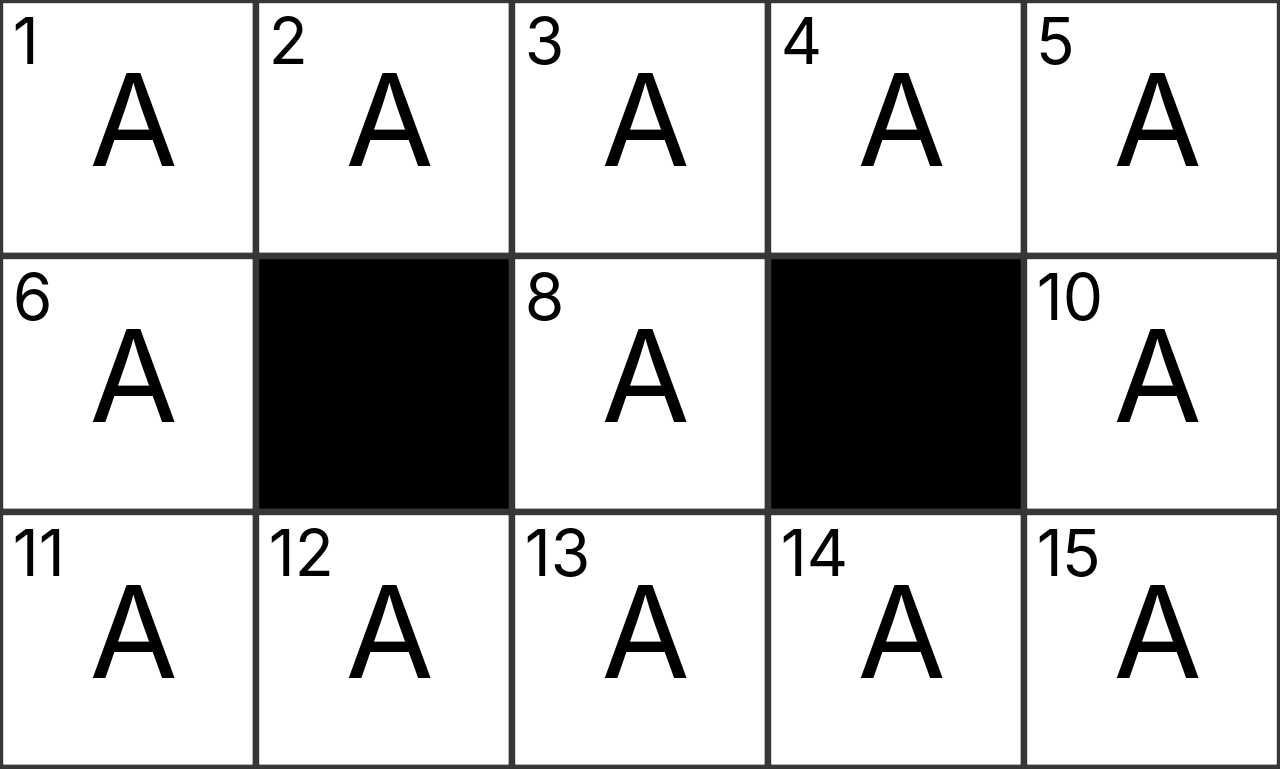
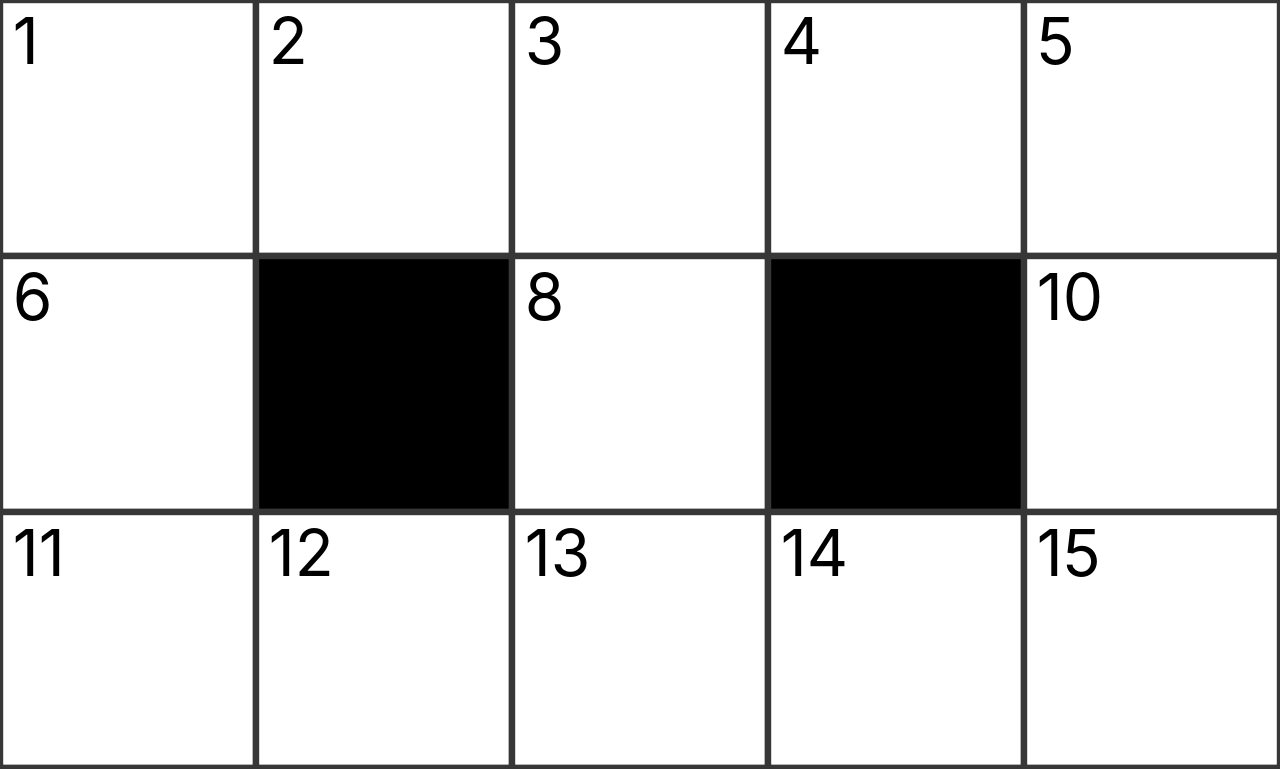
Before and after one commit to sh4nth/crossword, a React (Create React App) app: page / in a window 1280 px wide. Shown: the top 769 px of the page. Built offline with nearby package versions, Linux system fonts and the light colour scheme.

Commit message:
Make the squares clickable to black out or not

```diff
--- a/src/Crossword.tsx
+++ b/src/Crossword.tsx
@@ -1,8 +1,8 @@
 import React, { Component } from 'react';
-import { Square, boxSize } from "./Square";
+import { Square, boxSize, BoxState } from "./Square";
 
 type State = {
-    boxes: Array<Square>;
+    boxes: Array<Array<BoxState>>;
 };
 
 function shouldBeBlack(i:number, j:number) {
@@ -13,33 +13,38 @@ function shouldBeBlack(i:number, j:number) {
 const N = 5;
 
 export class Crossword extends Component<{}, State> {
+
+
+    // public onKeyPress(key: KeyboardEvent) {
+    //     console.log("keyEvent");
+    //     this.setState(state => {
+    //         const list = ;
+    //         state.boxes[0][0].letter = "A";
+    //         return state.boxes;
+    //     });
+    // }
+
     constructor(props: State) {
         super(props);
         let boxes = [];
         for (var i = 0; i < N; i++) {
+            let row = []
             for (var j = 0; j < N; j++) {
-                boxes.push(new Square({id: "B" + i + "-" + j, fillable: shouldBeBlack(i,j), letter: "A", x: i, y: j, clueNumber:"" + (1+i+N*j) }));
+                row.push({id: i + "-" + j, fillable: shouldBeBlack(i,j), letter: "", x: i, y: j, clueNumber:"" + (1+i+N*j) });
             }
+            boxes.push(row);
         }
         this.state = { boxes: boxes };
-    }
-
-    renderBoxes = () => {
-        let renderedBoxes: Array<any> = [];
-        this.state.boxes.forEach(box => {
-            renderedBoxes.push(box.render());
-        });
-        return renderedBoxes;
-    };
-
-    public componentDidMount() {
-        console.log("ComponentDidMount Crossword");
     }
 
     render() {
         return (<div className="Crossword">
             <svg id="crossword-svg" viewBox={"0 0 " + N*boxSize + " " + N*boxSize} xmlns="http://www.w3.org/2000/svg">
-                {this.renderBoxes()}
+                {this.state.boxes.map((row) => (
+                    row.map((b) =>
+                    <Square key={b.id} fillable={b.fillable} y={b.y} x={b.x} id={b.id} letter={b.letter} clueNumber={b.clueNumber} />
+                    )
+                ))}
             </svg>
         </div>);
     }
--- a/src/Square.tsx
+++ b/src/Square.tsx
@@ -1,7 +1,7 @@
-import React, { Component, CSSProperties, SVGAttributes } from 'react';
+import React, { Component, CSSProperties, SVGAttributes, KeyboardEvent } from 'react';
 
 
-export type State = {
+export type BoxState = {
     x: number
     y: number
     id: string
@@ -41,37 +41,55 @@ const textStyle = {
 const groupStyle = {
     pointerEvents: 'bounding-box'
 };
-export class Square extends Component<{}, State> {
-    constructor(props: State) {
+export class Square extends Component<BoxState, BoxState> {
+    constructor(props: BoxState) {
         super(props);
-        this.state = props;
-    }
-
-    public componentDidMount() {
-        console.log("ComponentDidMount" + this.state.id);
+        this.state = {
+            x: props.x,
+            y: props.y,
+            id: props.id,
+            letter: props.letter,
+            clueNumber: props.clueNumber,
+            fillable: props.fillable,
+        };
     }
 
     public onClick() {
-        console.log("clicked " + this.state.id);
-        let oldFillable = this.state.fillable;
-        if (this.componentDidMount) {
         this.setState((state) => {
-            return {fillable: !state.fillable};
+            return { fillable: !state.fillable };
         });
-        } else {
-            console.log("DID NOT MOUNT + " + this.state.id);
-        }
-        console.log("Now ... " + this.state.id + " tried " + !oldFillable + ", and is " + this.state.fillable);
     }
 
     public render() {
-        console.log("Rendering ... " + this.state.id + " is " + this.state.fillable);
         let svgElements = [];
-        svgElements.push(<rect key={"box" + this.state.id} onClick={(e) => this.onClick()} x={this.state.x * boxSize} y={this.state.y * boxSize} width={boxSize} height={boxSize} style={getStyle(this.state.fillable)}></rect>);
+        svgElements.push(
+            <rect
+            key={"box" + this.state.id}
+                onClick={(e) => this.onClick()}
+                x={this.state.x * boxSize}
+                y={this.state.y * boxSize}
+                width={boxSize}
+                height={boxSize}
+                style={getStyle(this.state.fillable)}>
+            </rect>);
         if (this.state.fillable) {
-            svgElements.push(<text key={"letter" + this.state.id} onClick={(e) => this.onClick()} x={(this.state.x + 0.35) * boxSize} y={(this.state.y + 0.65) * boxSize} style={textStyle}>{this.state.letter}</text>);
+            svgElements.push(
+                <text
+                    key={"letter" + this.state.id}
+                    onClick={(e) => this.onClick()}
+                    x={(this.state.x + 0.35) * boxSize}
+                    y={(this.state.y + 0.65) * boxSize}
+                    style={textStyle}>{this.state.letter}
+                </text>);
             if (this.state.clueNumber != "") {
-                svgElements.push(<text key={"clue" + this.state.id} onClick={(e) => this.onClick()} x={this.state.x * boxSize + 2} y={this.state.y * boxSize + 10} style={clueStyle}>{this.state.clueNumber}</text>);
+                svgElements.push(
+                    <text
+                        key={"clue" + this.state.id}
+                        onClick={(e) => this.onClick()}
+                        x={this.state.x * boxSize + 2}
+                        y={this.state.y * boxSize + 10}
+                        style={clueStyle}>{this.state.clueNumber}
+                    </text>);
             }
         }
         return (<g key={this.state.id}>{svgElements}</g>);
```
